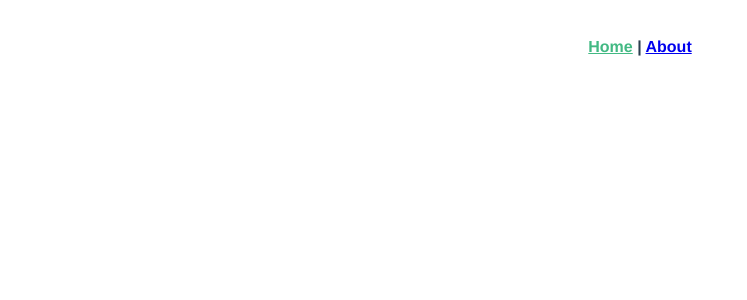
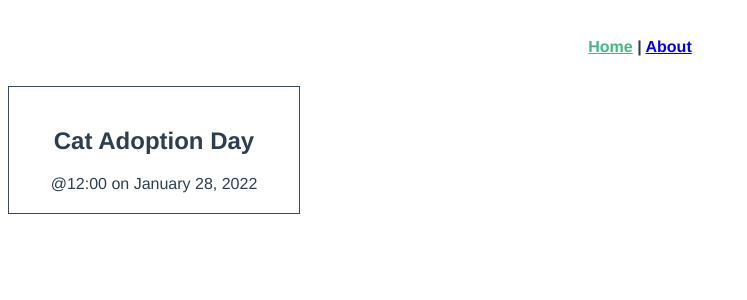
Before and after one commit to ChindanaiNaKub/vite-project, a Vue app: page / in a window 1280 px wide. Shown: the top 300 px of the page, without its empty margins (0-747 px from the left). Built offline with nearby package versions, Linux system fonts and the light colour scheme; the HTML template or start-up script is replaced by a standard one.

Commit message:
7.0 checkpoint

```diff
--- a/src/components/EventCard.vue
+++ b/src/components/EventCard.vue
@@ -1,10 +1,40 @@
 <script setup lang="ts">
+import { ref } from 'vue'
 // defineProps<{
 //   msg: string
 // }>()
+const event = ref({
+  id: 5928101,
+  category: 'animal welfare',
+  title: 'Cat Adoption Day',
+  description: 'Find your new feline friend at this event.',
+  location: 'Meow Town',
+  date: 'January 28, 2022',
+  time: '12:00',
+  petsAllowed: true,
+  organizer: 'Kat Laydee',
+})
 </script>
 
 <template>
-  <div class="greetings">
+  <div class="event-class">
+    <div class="event-card">
+      <h2>{{ event.title }}</h2>
+      <span>@{{ event.time }} on {{ event.date }}</span>
+    </div>
   </div>
 </template>
+
+<style scoped>
+.event-card {
+  padding: 20px;
+  width: 250px;
+  cursor: pointer;
+  border: 1px solid #39495c;
+  margin-bottom: 18px;
+}
+.event-card:hover {
+  transform: scale(1.01);
+  box-shadow: 0 3px 12px 0 rgba(0, 0, 0, 0.2);
+}
+</style>
--- a/src/views/HomeView.vue
+++ b/src/views/HomeView.vue
@@ -1,3 +1,9 @@
-<script setup lang="ts"></script>
+<script setup lang="ts">
+import EventCard from '@/components/EventCard.vue'
+</script>
 
-<template></template>
+<template>
+  <div class="home">
+    <EventCard />
+  </div>
+</template>
```
